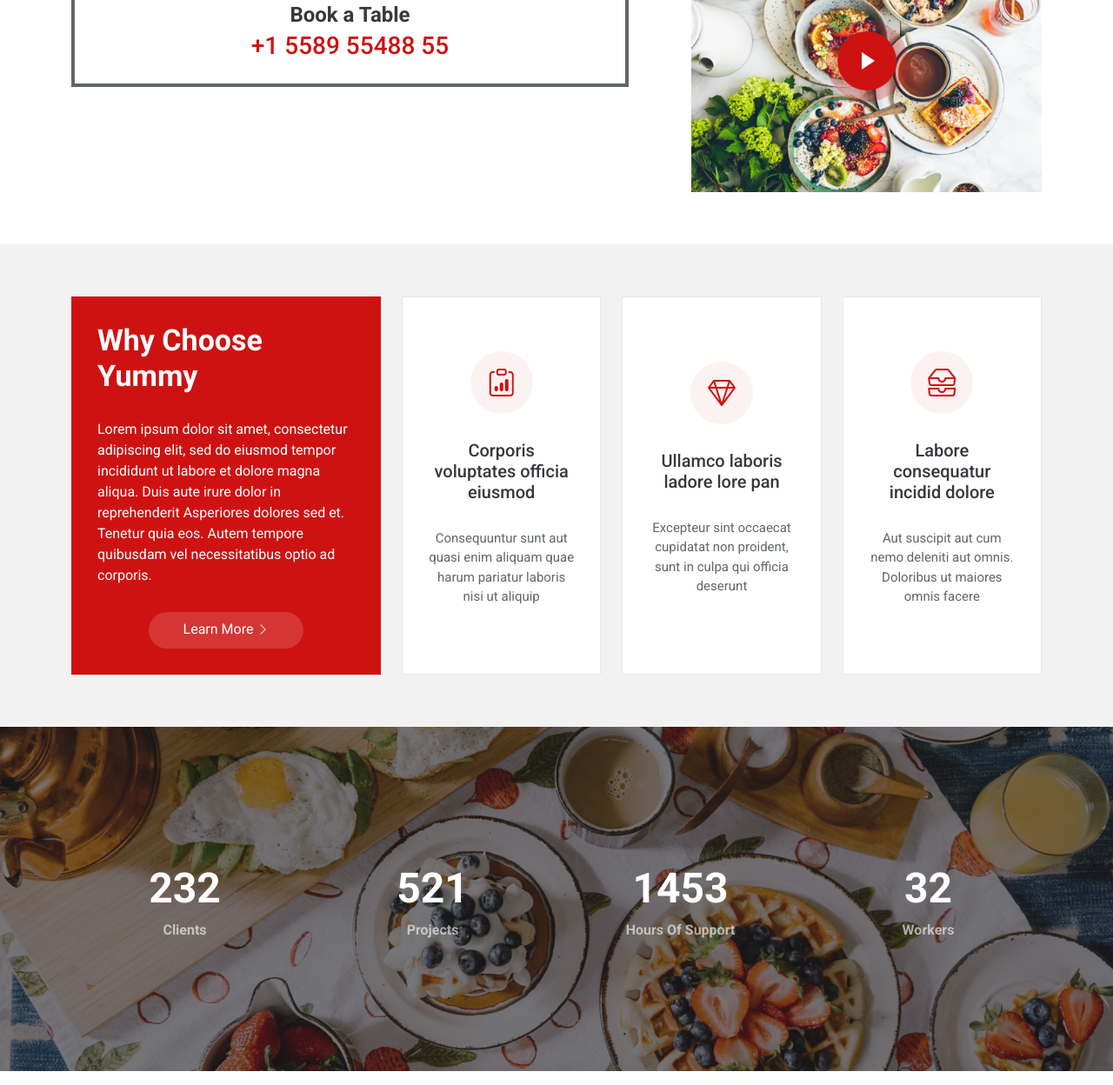
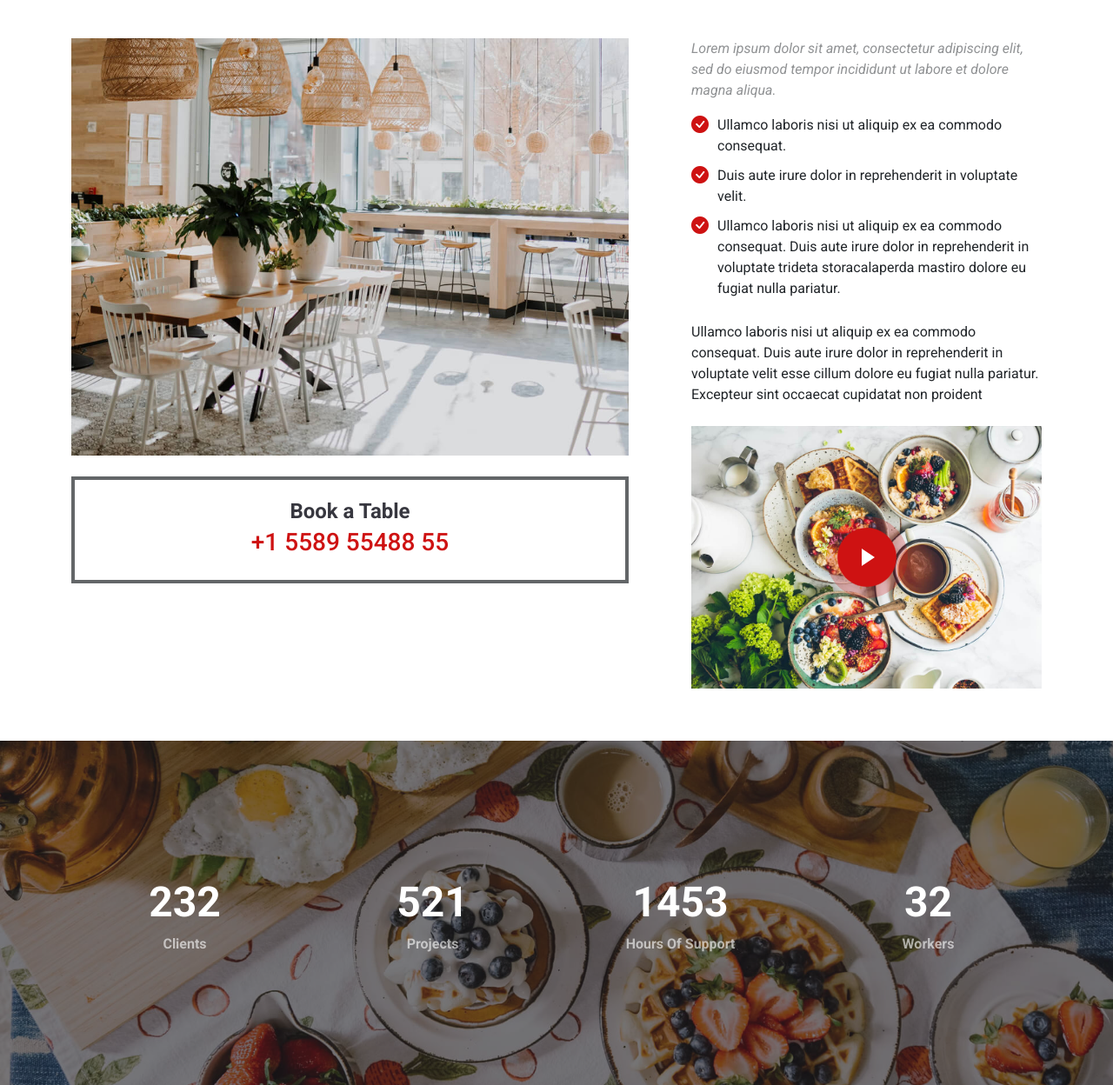
Before and after one commit to OumhdiREDOUANE/test, a plain HTML site: page index.html in a window 1280 px wide. Shown: the part 846-2094 px from the top of the page at 87% size. Drawn offline with Linux system fonts and the light colour scheme.

Commit message:
Update index.html

```diff
--- a/index.html
+++ b/index.html
@@ -86,6 +86,25 @@
   <main class="main">
 
     <!-- Hero Section -->
+    <section id="hero" class="hero section light-background">
+
+      <div class="container">
+        <div class="row gy-4 justify-content-center justify-content-lg-between">
+          <div class="col-lg-5 order-2 order-lg-1 d-flex flex-column justify-content-center">
+            <h1 data-aos="fade-up">Enjoy Your Healthy<br>Delicious Food</h1>
+            <p data-aos="fade-up" data-aos-delay="100">We are team of talented designers making websites with Bootstrap</p>
+            <div class="d-flex" data-aos="fade-up" data-aos-delay="200">
+              <a href="#book-a-table" class="btn-get-started">Booka a Table</a>
+              <a href="https://www.youtube.com/watch?v=xPPLbEFbCAo"  class="glightbox btn-watch-video d-flex align-items-center"><i class="bi bi-play-circle"></i><span>Watch Video</span></a>
+            </div>
+          </div>
+          <div class="col-lg-5 order-1 order-lg-2 hero-img" data-aos="zoom-out">
+            <img src="assets/img/hero-img.png" class="img-fluid animated" alt="">
+          </div>
+        </div>
+      </div>
+
+    </section><!-- /Hero Section -->
 
     <!-- About Section -->
     <section id="about" class="about section">
@@ -135,60 +154,7 @@
     </section><!-- /About Section -->
 
     <!-- Why Us Section -->
-    <section id="why-us" class="why-us section light-background">
 
-      <div class="container">
-
-        <div class="row gy-4">
-
-          <div class="col-lg-4" data-aos="fade-up" data-aos-delay="100">
-            <div class="why-box">
-              <h3>Why Choose Yummy</h3>
-              <p>
-                Lorem ipsum dolor sit amet, consectetur adipiscing elit, sed do eiusmod tempor incididunt ut labore et dolore magna aliqua. Duis aute irure dolor in reprehenderit
-                Asperiores dolores sed et. Tenetur quia eos. Autem tempore quibusdam vel necessitatibus optio ad corporis.
-              </p>
-              <div class="text-center">
-                <a href="#" class="more-btn"><span>Learn More</span> <i class="bi bi-chevron-right"></i></a>
-              </div>
-            </div>
-          </div><!-- End Why Box -->
-
-          <div class="col-lg-8 d-flex align-items-stretch">
-            <div class="row gy-4" data-aos="fade-up" data-aos-delay="200">
-
-              <div class="col-xl-4">
-                <div class="icon-box d-flex flex-column justify-content-center align-items-center">
-                  <i class="bi bi-clipboard-data"></i>
-                  <h4>Corporis voluptates officia eiusmod</h4>
-                  <p>Consequuntur sunt aut quasi enim aliquam quae harum pariatur laboris nisi ut aliquip</p>
-                </div>
-              </div><!-- End Icon Box -->
-
-              <div class="col-xl-4" data-aos="fade-up" data-aos-delay="300">
-                <div class="icon-box d-flex flex-column justify-content-center align-items-center">
-                  <i class="bi bi-gem"></i>
-                  <h4>Ullamco laboris ladore lore pan</h4>
-                  <p>Excepteur sint occaecat cupidatat non proident, sunt in culpa qui officia deserunt</p>
-                </div>
-              </div><!-- End Icon Box -->
-
-              <div class="col-xl-4" data-aos="fade-up" data-aos-delay="400">
-                <div class="icon-box d-flex flex-column justify-content-center align-items-center">
-                  <i class="bi bi-inboxes"></i>
-                  <h4>Labore consequatur incidid dolore</h4>
-                  <p>Aut suscipit aut cum nemo deleniti aut omnis. Doloribus ut maiores omnis facere</p>
-                </div>
-              </div><!-- End Icon Box -->
-
-            </div>
-          </div>
-
-        </div>
-
-      </div>
-
-    </section><!-- /Why Us Section -->
 
     <!-- Stats Section -->
     <section id="stats" class="stats section dark-background">
```
